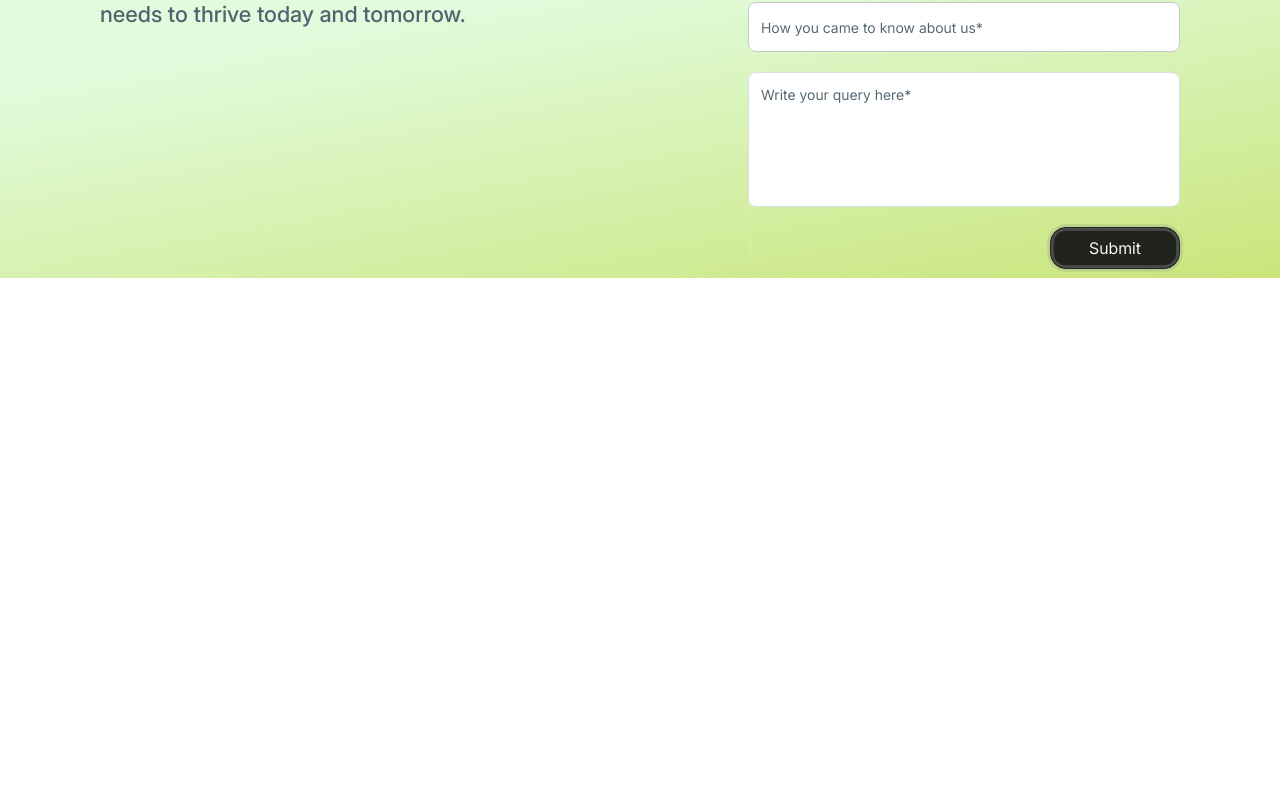
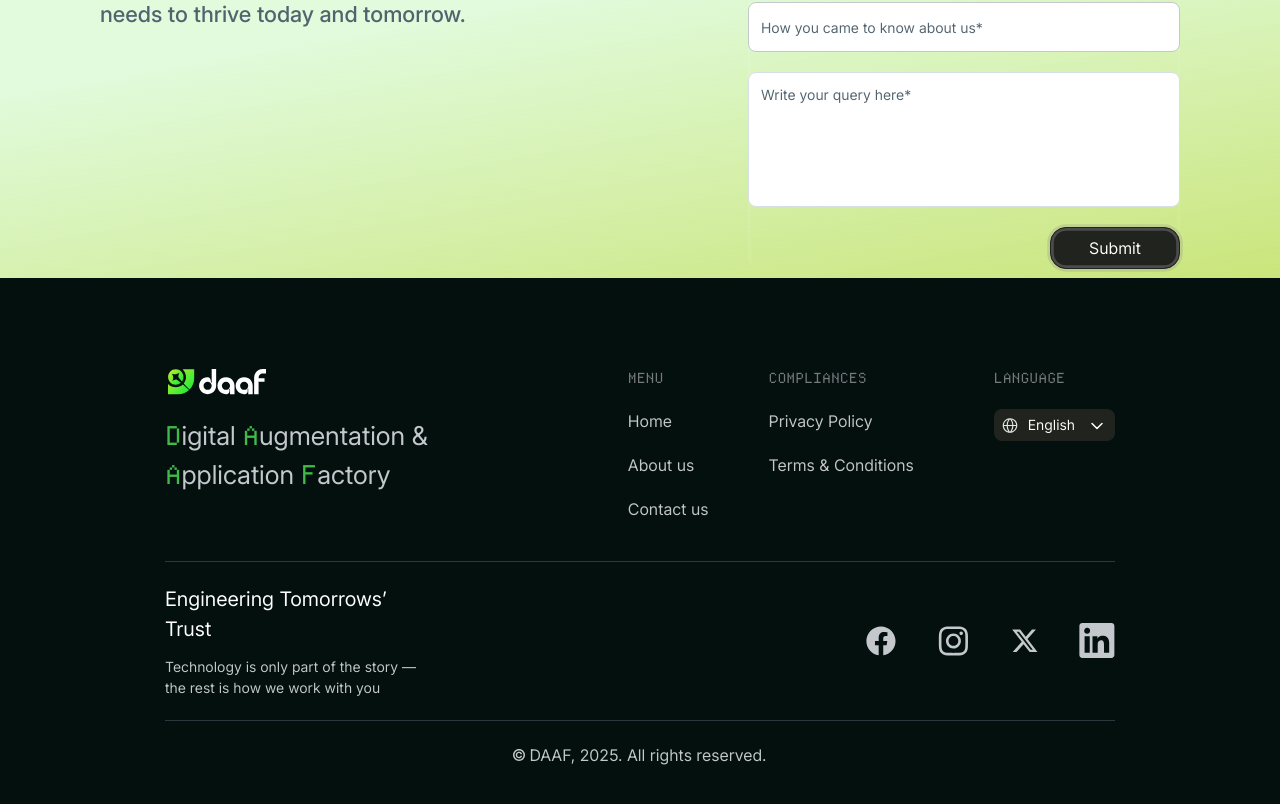
Before and after one commit to daaf-technologies/daaf-website, a SvelteKit app: page /contact-us in a window 1280 px wide. Shown: the part 522-1326 px from the top of the page. Before the commit the page ends 800 px from the top, so only its background shows below. Built offline with nearby package versions, Linux system fonts and the light colour scheme; a web font is replaced by a local one.

Commit message:
refactor(#42): :recycle: Added contact us in footer

```diff
--- a/src/lib/components/ui/footer/footer.svelte
+++ b/src/lib/components/ui/footer/footer.svelte
@@ -191,7 +191,7 @@
 	@media (min-width: 1024px) {
 		.footer-container {
 			width: 100%;
-			padding: 165px;
+			padding: 90px 165px;
 			background-color: #03100e;
 			color: #c4c8cc;
 			display: flex;
--- a/src/routes/contact-us/+page.svelte
+++ b/src/routes/contact-us/+page.svelte
@@ -2,6 +2,7 @@
 	import { Dubai, Shield } from '$lib/assets/icons';
 	import Button from '$lib/components/design/button';
 	import Input from '$lib/components/design/input';
+	import Footer from '$lib/components/ui/footer';
 	import Header from '$lib/components/ui/header';
 </script>
 
@@ -71,6 +72,7 @@
 		</div>
 	</div>
 </div>
+<Footer />
 
 <style>
 	.wrapper {
```
